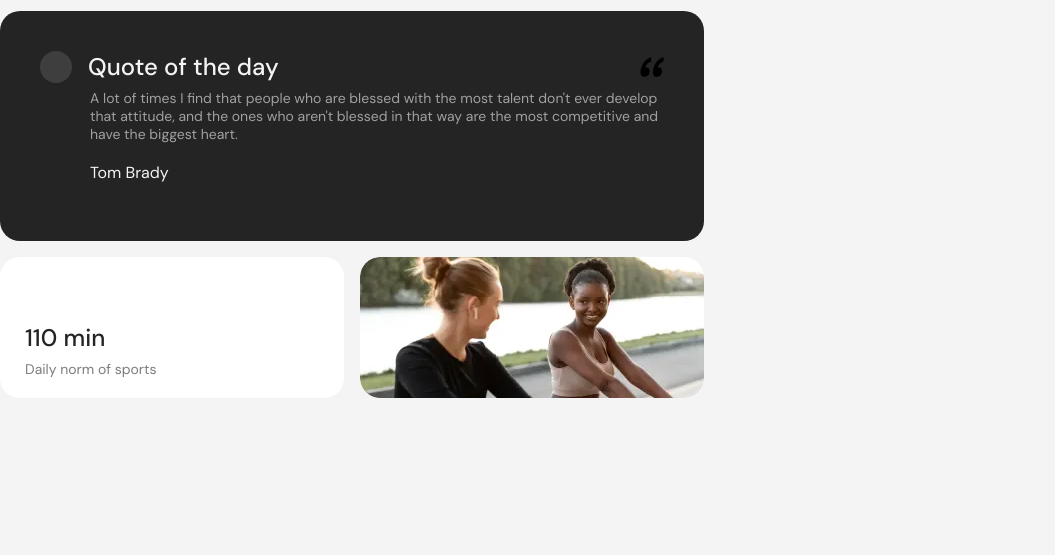
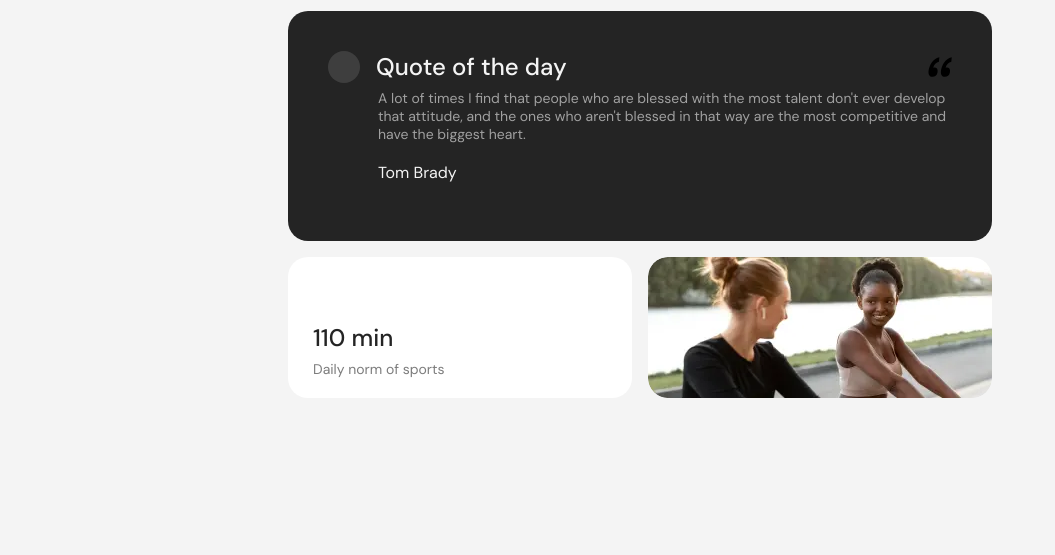
Before and after one commit to piotrczechowski/final-project-advenced-js, a website built with Vite: page src/favorites.html in a window 1280 px wide. Shown: the part 245-800 px from the top of the page, without its empty margins (0-1055 px from the left). Built offline with nearby package versions, Linux system fonts and the light colour scheme.

Commit message:
fix favorites center

```diff
--- a/src/partials/favorite.html
+++ b/src/partials/favorite.html
@@ -1,5 +1,5 @@
 <!-- File favorite.html -->
-<section class="fav-container fav-padding-top">
+<section class="container fav-padding-top">
   <div class="fav-loader" style="display: none">
     <div class="fav-spinner">
       <div class="fav-spinner-inner">
```
